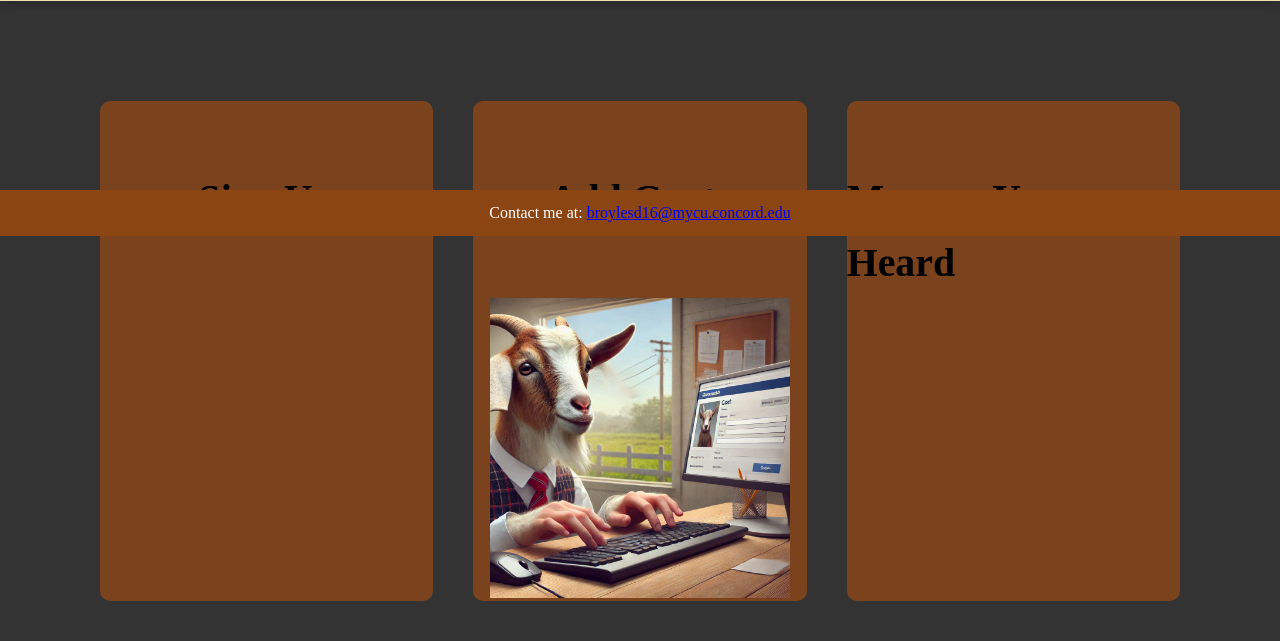
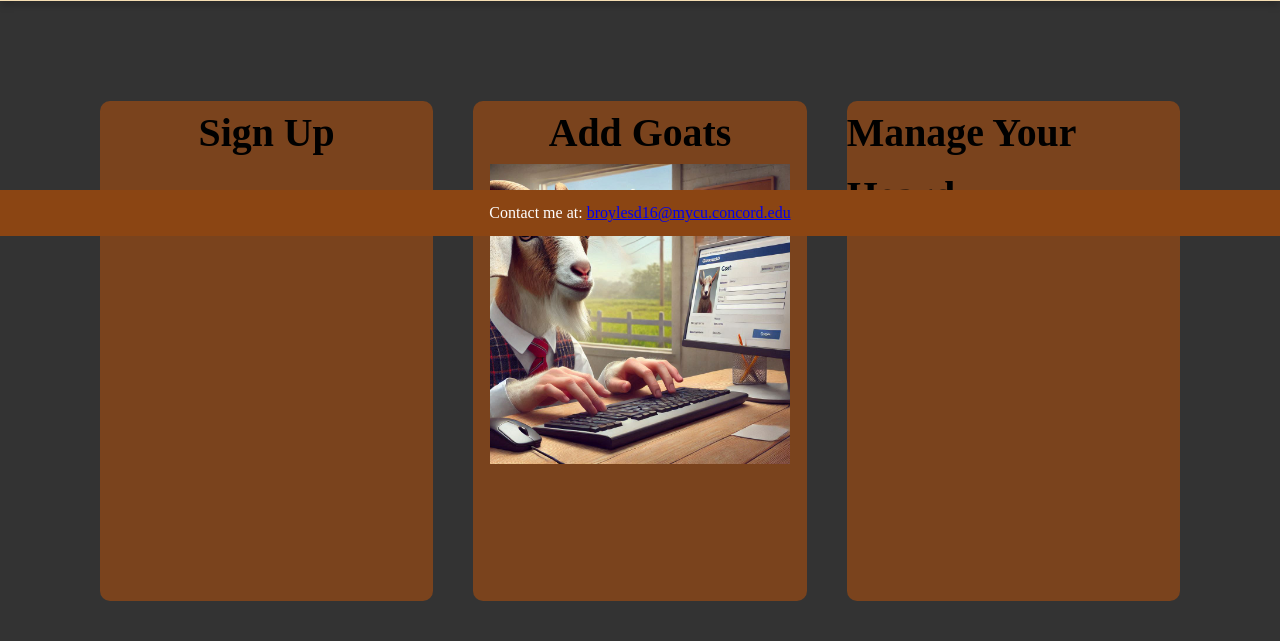
Before and after one commit to broylesd16/Final-Project-Web-Dev, a PHP site: page / in a window 1280 px wide; the page is wider, and only the part inside the window is pictured. Shown: the part 564-1205 px from the top of that part. Run offline with PHP 8.4, Linux system fonts and the light colour scheme.

Commit message:
AI h5 margin fix

```diff
--- a/styles.css
+++ b/styles.css
@@ -86,6 +86,10 @@
     text-align: center;
     vertical-align: top;
     flex-wrap: wrap;
+}
+
+h5 {
+    margin: 0; /* Remove default margins */
 }
 
 .info-container {
```
